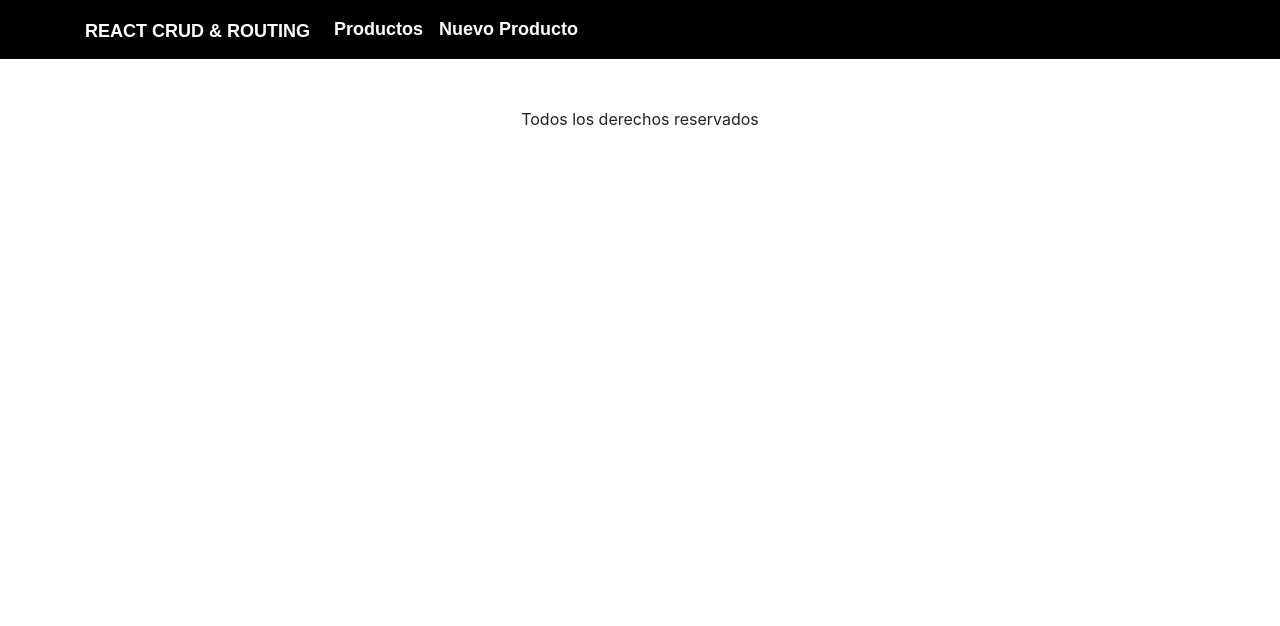
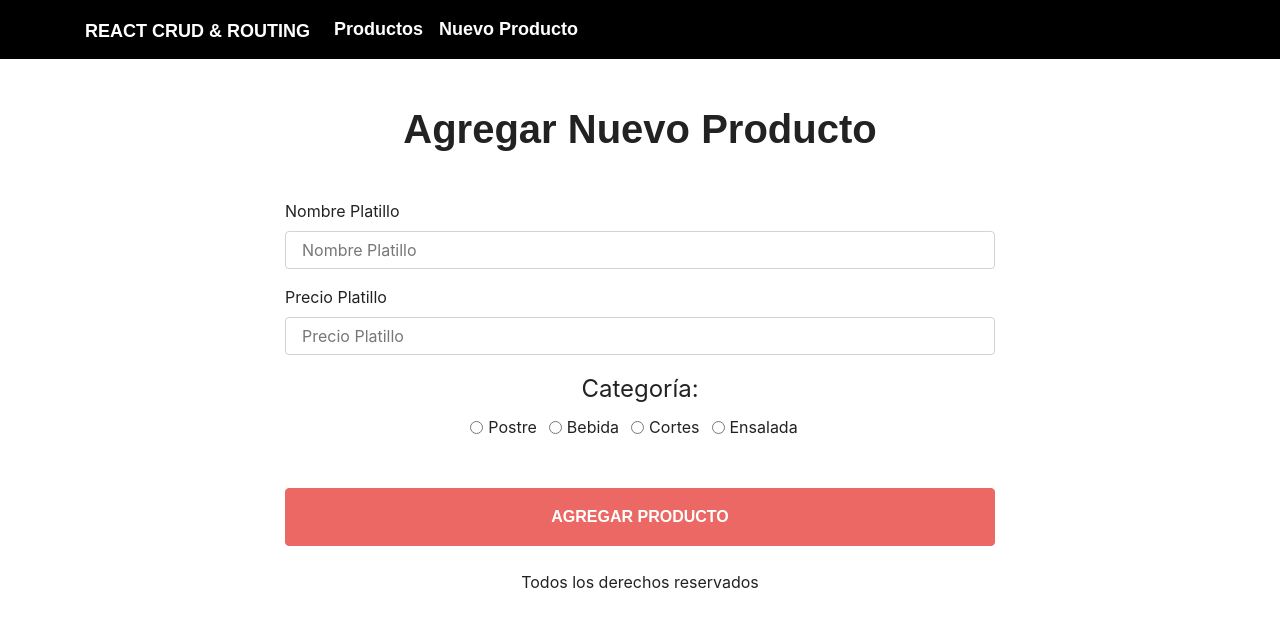
Before and after one commit to eacevedof/prj_reactjs3, a React (Create React App) app in the folder sec15_crud_rrouter/crudrouter/: page /productos/nuevo in a window 1280 px wide. Shown: the top 626 px of the page. Built offline with nearby package versions, Linux system fonts and the light colour scheme; data requests are answered from the project's data file; a web font is replaced by a local one.

Commit message:
sec15 11. Creando un Formulario para Nuevos Productos

```diff
--- a/sec15_crud_rrouter/crudrouter/src/App.js
+++ b/sec15_crud_rrouter/crudrouter/src/App.js
@@ -39,7 +39,7 @@
             )}
           />
           <Route exact path="/productos/nuevo"
-
+            component={AgregarProducto}
           />
           <Route exact path="/productos" component={Productos}/>
           <Route exact path="/productos/editar/:id" component={EditarProducto}/>
--- a/sec15_crud_rrouter/crudrouter/src/components/AgregarProducto.js
+++ b/sec15_crud_rrouter/crudrouter/src/components/AgregarProducto.js
@@ -1,8 +1,102 @@
-import React from 'react';
+import React, {useState, useEffect} from 'react';
 
 function AgregarProducto(){
+  //
+  const [nombrePlatillo,setNombrePlatillo] = useState("")
+  const [precioPlatillo,setPrecioPlatillo] = useState("")
+  const [categoria,setCategoria] = useState("")
+
+  const getValorRadio = e => {
+    setCategoria(e.target.value)
+  }
+
   return (
-    <h1 className="text-center">Agregar Producto</h1>
+    <div className="col-md-8 mx-auto ">
+      <h1 className="text-center">Agregar Nuevo Producto</h1>
+
+      <form
+          className="mt-5"
+      >
+        <div className="form-group">
+          <label>Nombre Platillo</label>
+          <input
+            type="text"
+            className="form-control"
+            name="nombre"
+            placeholder="Nombre Platillo"
+            onChange={e => setNombrePlatillo(e.target.value)}
+          />
+        </div>
+
+        <div className="form-group">
+          <label>Precio Platillo</label>
+          <input
+            type="number"
+            className="form-control"
+            name="precio"
+            placeholder="Precio Platillo"
+            onChange={e => setPrecioPlatillo(e.target.value)}
+          />
+        </div>
+
+        <legend className="text-center">Categoría:</legend>
+        <div className="text-center">
+          <div className="form-check form-check-inline">
+            <input
+              className="form-check-input"
+              type="radio"
+              name="categoria"
+              value="postre"
+              onChange={getValorRadio}
+            />
+            <label className="form-check-label">
+                Postre
+            </label>
+          </div>
+
+          <div className="form-check form-check-inline">
+            <input
+              className="form-check-input"
+              type="radio"
+              name="categoria"
+              value="bebida"
+              onChange={getValorRadio}
+            />
+            <label className="form-check-label">
+                Bebida
+            </label>
+          </div>
+
+          <div className="form-check form-check-inline">
+            <input
+              className="form-check-input"
+              type="radio"
+              name="categoria"
+              value="cortes"
+              onChange={getValorRadio}
+            />
+            <label className="form-check-label">
+                Cortes
+            </label>
+          </div>
+
+          <div className="form-check form-check-inline">
+            <input
+              className="form-check-input"
+              type="radio"
+              name="categoria"
+              value="ensalada"
+              onChange={getValorRadio}
+            />
+            <label className="form-check-label">
+                Ensalada
+            </label>
+          </div>
+        </div>
+
+        <input type="submit" className="font-weight-bold text-uppercase mt-5 btn btn-primary btn-block py-3" value="Agregar Producto" />
+      </form>
+    </div>
   )
 }
 
```
Also changed, not shown: 1 other file (tests, documents, lock files or other folders).
